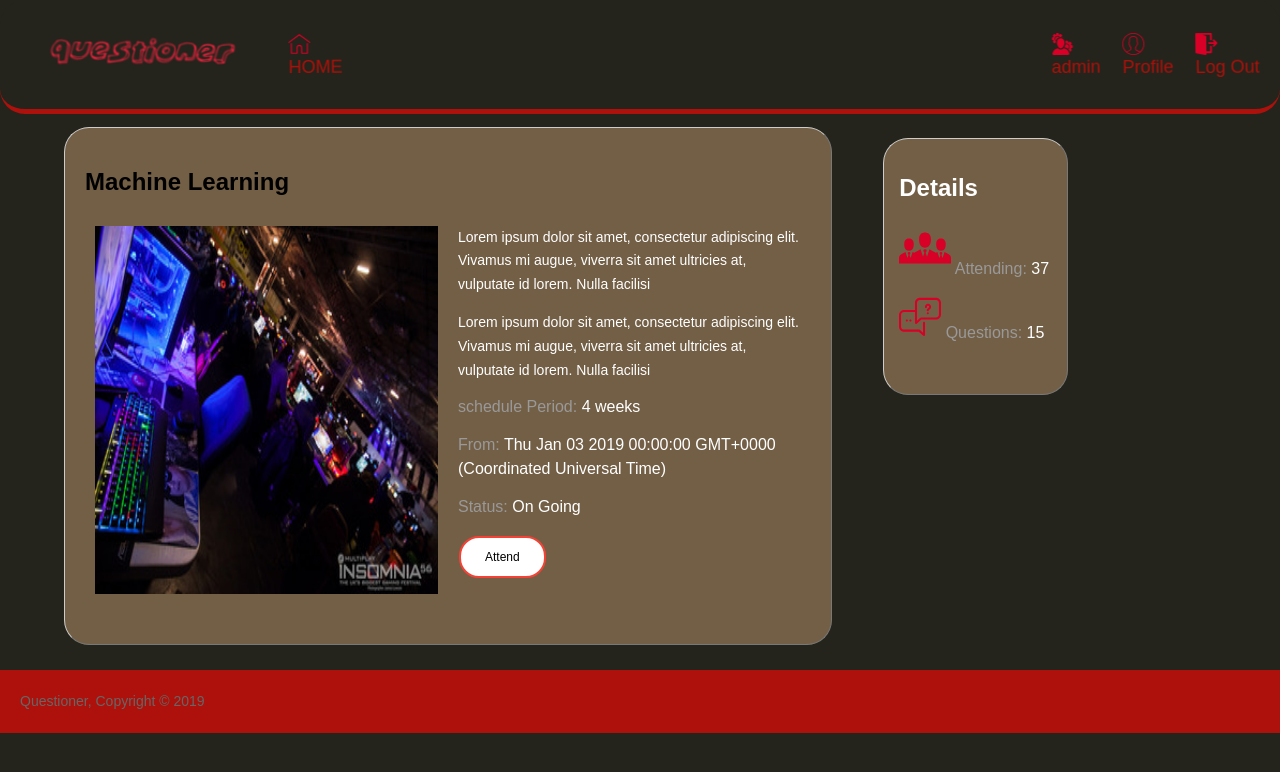
After one commit to b0nbon1/questioner, a Python web app: template UI/templates/meetup.html in a window 1280 px wide. The commit adds this page. Shown: the top 772 px of the page. Run offline with Jinja, Linux system fonts and the light colour scheme; the template is opened without the code that fills it, so the values that code supplies are empty.

Commit message:
[finishe #162985938] adds meetup detail page

```diff
--- a/UI/css/homepage.css
+++ b/UI/css/homepage.css
@@ -182,9 +182,16 @@ nav .header-right {
     color: #AE110B;
   }
   .txt1 {
+
     font-size: 16px;
-    line-height: 4;
-    color: #cccccc;
+    line-height: 1px;
+    color: #999999;
+  }
+
+  .txt2 {
+    font-size: 16px;
+    line-height: 1px;
+    color: #fff;
   }
 /* Sidebar */
 aside#sidebar{
--- /dev/null
+++ b/UI/css/meetup.css
@@ -0,0 +1,28 @@
+@import "homepage.css";
+
+.main-mu-container{
+    width:80%;
+    margin:1% 5%;
+    overflow:hidden;
+}
+.main-mu-container .detail{
+    float:left;
+    width:75%;
+    list-style: none;
+    padding:20px;
+    border: #cccccc solid 1px;
+    border-radius: 25px;
+    border-style: outset;
+    margin-bottom:5px;
+    background:#735F46;
+}
+
+#main aside#sidebar{
+    float:right;
+    width:20%;
+    margin-top:1px;
+  }
+#main  aside#sidebar .side-bg{
+    margin-top:5%;
+    padding:5px;
+  }
--- /dev/null
+++ b/UI/js/date.js
@@ -0,0 +1,2 @@
+var d = new Date("2019-01-3");
+document.getElementById("date").innerHTML = d;
--- /dev/null
+++ b/UI/templates/meetup.html
@@ -0,0 +1,96 @@
+<!DOCTYPE html>
+<html lang="en">
+<head>
+	<title>Questioner Login</title>
+	<meta charset="UTF-8">
+	<meta name="viewport" content="width=device-width, initial-scale=1">
+	<link rel="stylesheet" type="text/css" href="../css/meetup.css">
+
+</head>
+<body>
+	<div class="header">
+		  <a href="index.html" class="logo shake"><img src="../images/onlinelogomaker-010319-1828-2336 .png" class="icon"></a>
+		  <nav>
+                <ul>
+                    <li><a href="index.html" class="shake"><img src="../images/icon/home.svg" class="icon">HOME</a></li>
+                    <li><a href="login.html"  class="header-right shake"><img src="../images/icon/logout.svg" class="icon">Log Out</a></li>
+                    <li><a href="profile.html" class="header-right shake"><img src="../images/icon/user.svg" class="icon">Profile</a></li>
+                    <li><a href="admin.html" class="header-right shake"><img src="../images/icon/admin-with-cogwheels.svg" class="icon">admin</a></li>
+                </ul>
+
+            </nav>
+    </div>
+
+<section id="main" class="main-mu-container">
+    <div class="detail">
+        <h2 class="detail-title">Machine Learning</h2>
+
+            <div class="media">
+            <img src="../images/lan-hall.resized.jpg" alt="computer lab" class="resize">
+            <div class="content">
+                <p>Lorem ipsum dolor sit amet, consectetur adipiscing elit. Vivamus mi augue, viverra sit amet ultricies at, vulputate id lorem. Nulla facilisi</p>
+                <p>Lorem ipsum dolor sit amet, consectetur adipiscing elit. Vivamus mi augue, viverra sit amet ultricies at, vulputate id lorem. Nulla facilisi</p>
+               <p>
+                    <span class="txt1">
+                            schedule Period:
+                        </span>
+                        <a class="txt2" href="#">
+                                4  weeks
+                        </a>
+
+               </p>
+                <p>
+                        <span class="txt1">
+                                 From:
+                            </span>
+                            <span class="txt2" id="date"></span>
+
+                </p>
+                <p>
+                        <span class="txt1">
+                                Status:
+                            </span>
+                            <a class="txt2" href="#">
+                                On Going
+                            </a>
+                </p>
+                <p><a href="question.html"><button class="button btn">Attend</button></a></p>
+            </div>
+        </div>
+            </div>
+            <aside id="sidebar">
+                    <div class="side-bg">
+                            <div class="media">
+                                    <div class="content">
+                                        <h2>Details</h2>
+                                        <p>
+                                            <span class="txt1">
+                                                <img src="../images/icon/group.svg">  Attending:
+                                            </span>
+                                            <span class="txt2">
+                                                37
+                                            </span>
+
+                                        </p>
+                                        <p>
+                                                <span class="txt1">
+                                                    <img src="../images/icon/discuss-issue.svg">  Questions:
+                                                </span>
+                                                <span class="txt2">
+                                                    15
+                                                </span>
+
+                                            </p>
+
+                                    </di>
+                            </div>
+                    </div>
+                  </aside>
+
+</section>
+<footer>
+    <p>Questioner, Copyright &copy; 2019</p>
+</footer>
+<script type="text/javascript" src="../js/date.js"></script>
+</body>
+</html>
```
Also changed, not shown: UI/templates/index.html (+10 -10 lines), UI/images/icon/discusion.resized.svg (added), UI/images/icon/discuss-issue.svg (added).
